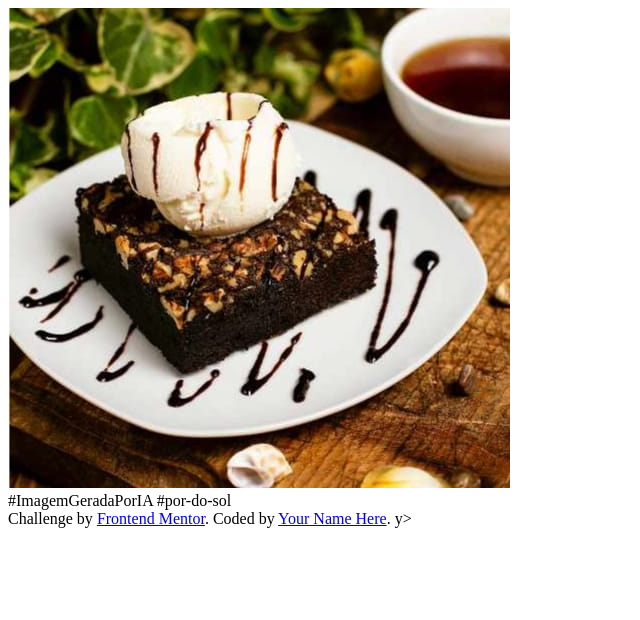
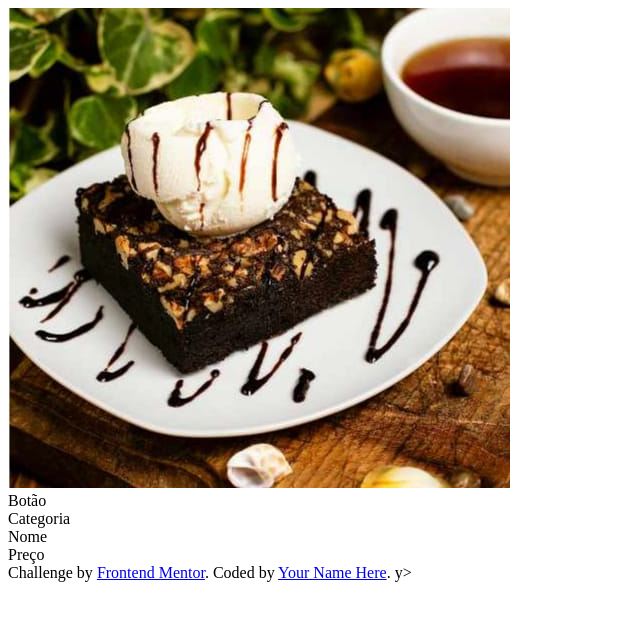
Before and after one commit to DouglasHennrik/Product-with-List-cart, a website built with Vite: page index.html in a window 1280 px wide. Shown: the whole page, without its empty margins (0-640 px from the left). Built offline with nearby package versions, Linux system fonts and the light colour scheme.

Commit message:
feat: Estrutura HTML

```diff
--- a/index.html
+++ b/index.html
@@ -21,12 +21,11 @@
         </div>
         <div class="product-footer">
           <div class="button">
-
+            Botão
           </div>
-          <div class="curtidas"></div>
-          <div class="descricao">
-            <span class="hashtags">#ImagemGeradaPorIA #por-do-sol</span>
-          </div>
+          <div class="category"> Categoria</div>
+          <div class="name"> Nome</div>
+          <div class="price"> Preço</div>
         </div>
       </div>
 <!--
--- a/index.ts
+++ b/index.ts
@@ -5,10 +5,19 @@ class Product {
   private _name: string;
   private _category: string;
   private _imageUrl: string;
-  constructor(id: string, name: string, category: string, imageUrl: string) {
+  private _price: number;
+
+  constructor(
+    id: string,
+    name: string,
+    category: string,
+    imageUrl: string,
+    price: number
+  ) {
     this._id = id;
     this._name = name;
     this._category = category;
     this._imageUrl = imageUrl;
+    this._price = price;
   }
 }
--- a/package.json
+++ b/package.json
@@ -1,5 +1,6 @@
 {
     "devDependencies": {
+      "@types/uuid": "^10.0.0",
       "typescript": "^5.6.2",
       "vite": "^5.4.5"
     },
```
Also changed, not shown: 1 other file.
